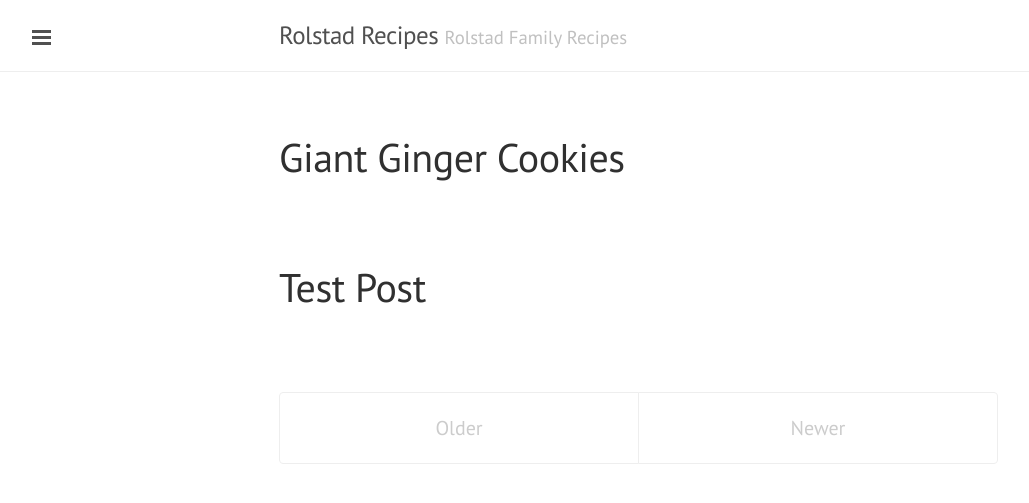
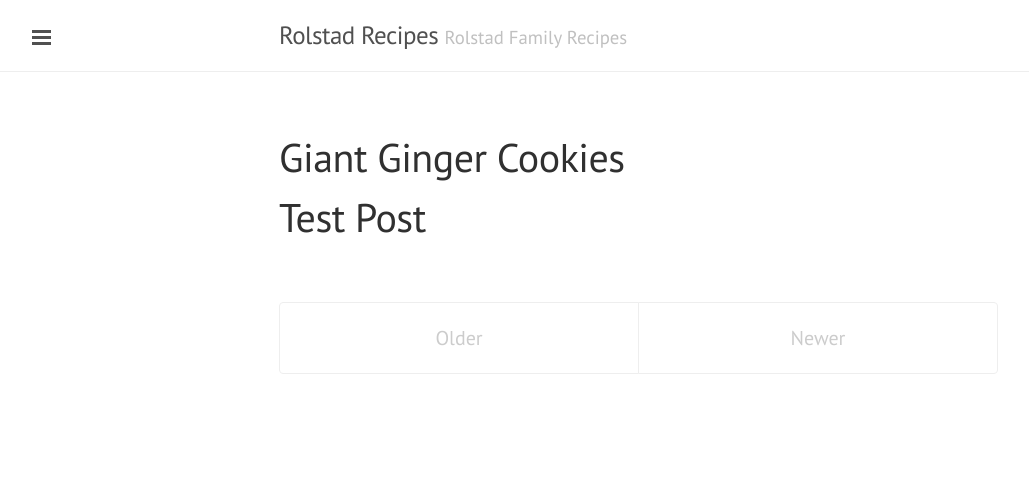
Before and after one commit to jrolstad/jrolstad.github.io, a Jekyll site: the page built from index.html, in a window 1280 px wide. Shown: the top 503 px of the page, without its empty margins (1-1030 px from the left). Built offline with Jekyll 4.4.1, drawn with Linux system fonts in a browser that asks for light colours; the list of posts is cut into pages by our own code.

Commit message:
Formatting so links are closed together

```diff
--- a/index.html
+++ b/index.html
@@ -5,13 +5,11 @@ title: Home
 
 <div class="posts">
   {% for post in paginator.posts %}
-  <div class="post">
-    <h1 class="post-title">
+  <h1 class="post-title">
       <a href="{{ post.url }}">
         {{ post.title }}
       </a>
     </h1>
-  </div>
   {% endfor %}
 </div>
 
```
